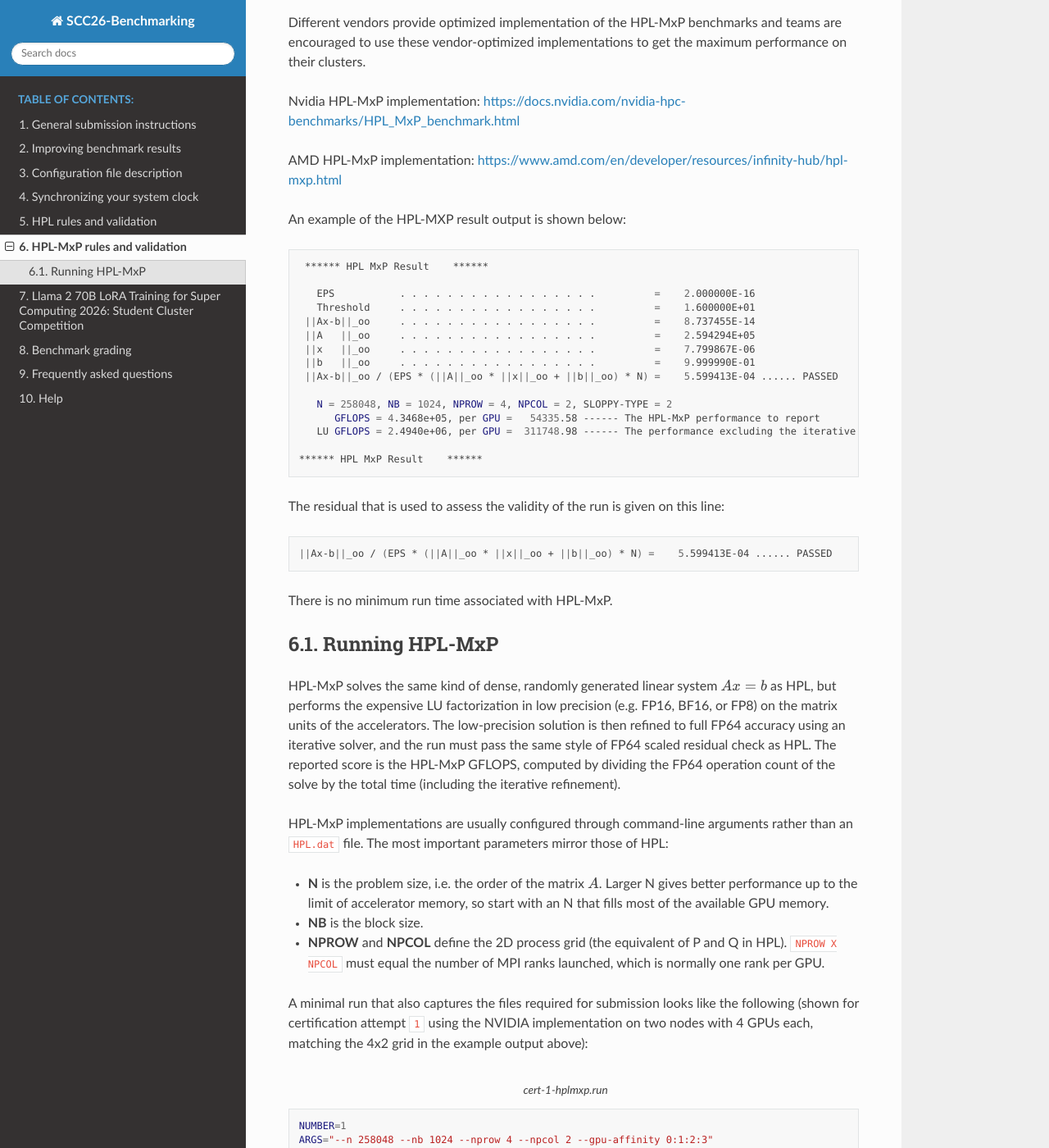
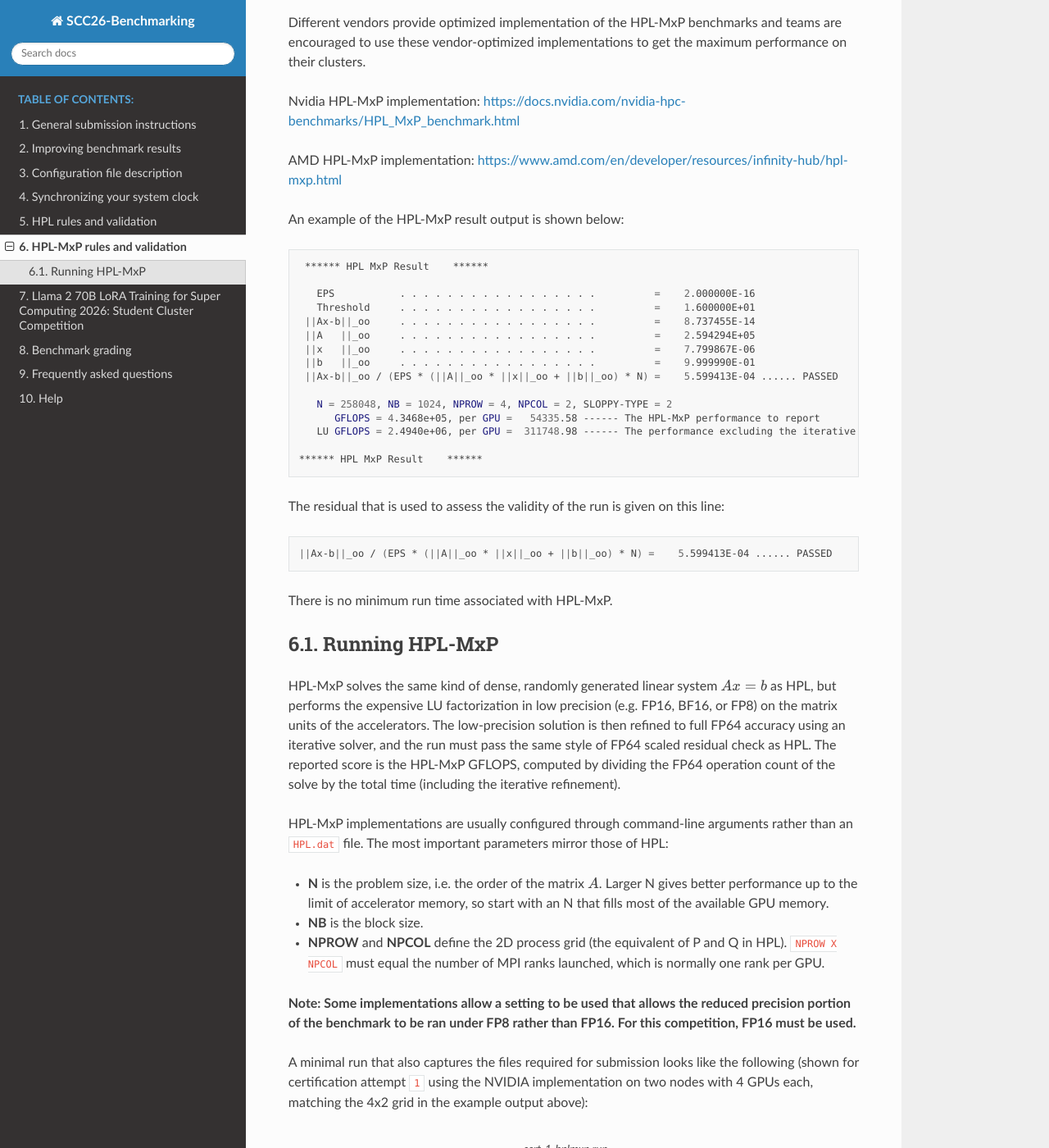
Before and after one commit to rderue/scc26-benchmarking, a Sphinx documentation site: the page built from source/benchmarks/mxphpl.rst, in a window 1280 px wide and 1400 px high, scrolled down 192 px. Shown: the whole window at 82% size. Built offline with Sphinx 7.4.7 and the Read the Docs theme 3.1.0, drawn with Linux system fonts in a browser that asks for light colours; some of the changed text lies outside the part shown.

Commit message:
Add note on sloppy type.

```diff
--- a/source/benchmarks/mxphpl.rst
+++ b/source/benchmarks/mxphpl.rst
@@ -9,7 +9,7 @@ Nvidia HPL-MxP implementation: https://docs.nvidia.com/nvidia-hpc-benchmarks/HPL
 
 AMD HPL-MxP implementation: https://www.amd.com/en/developer/resources/infinity-hub/hpl-mxp.html
 
-An example of the HPL-MXP result output is shown below:
+An example of the HPL-MxP result output is shown below:
 
 .. code-block:: bash
 
@@ -57,6 +57,9 @@ than an ``HPL.dat`` file. The most important parameters mirror those of HPL:
 - **NPROW** and **NPCOL** define the 2D process grid (the equivalent of P and Q in HPL).
   ``NPROW X NPCOL`` must equal the number of MPI ranks launched, which is normally one rank per GPU.
 
+**Note: Some implementations allow a setting to be used that allows the reduced precision portion of the benchmark to be
+ran under FP8 rather than FP16. For this competition, FP16 must be used.**
+
 A minimal run that also captures the files required for submission looks like the following (shown
 for certification attempt ``1`` using the NVIDIA implementation on two nodes with 4 GPUs each,
 matching the 4x2 grid in the example output above):
@@ -84,7 +87,7 @@ matching the 4x2 grid in the example output above):
 
 - HPL-MxP output saved to a file ``cert-{N}-hplmxp.rslts``
 - HPL-MxP input parameters saved to a file ``cert-{N}-hplmxp.input``
-- The script (or commands) used to run HPL-MXP saved to a file ``cert-{N}-hplmxp.run``
+- The script (or commands) used to run HPL-MxP saved to a file ``cert-{N}-hplmxp.run``
 - HPL-MxP run timestamps saved to a file ``cert-{N}-hplmxp.tstamps``
 
 Example submissions for each file are given below
```
